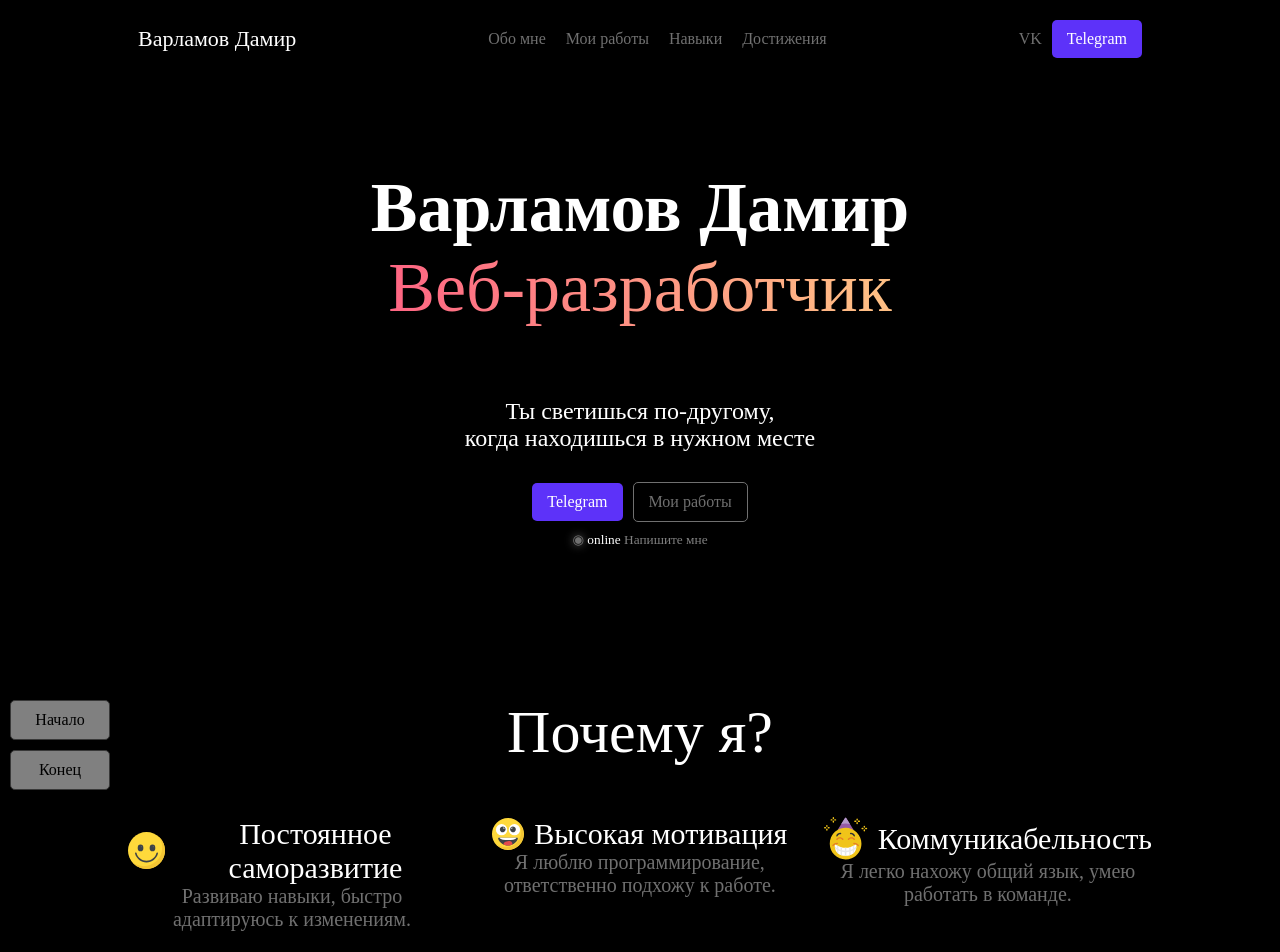
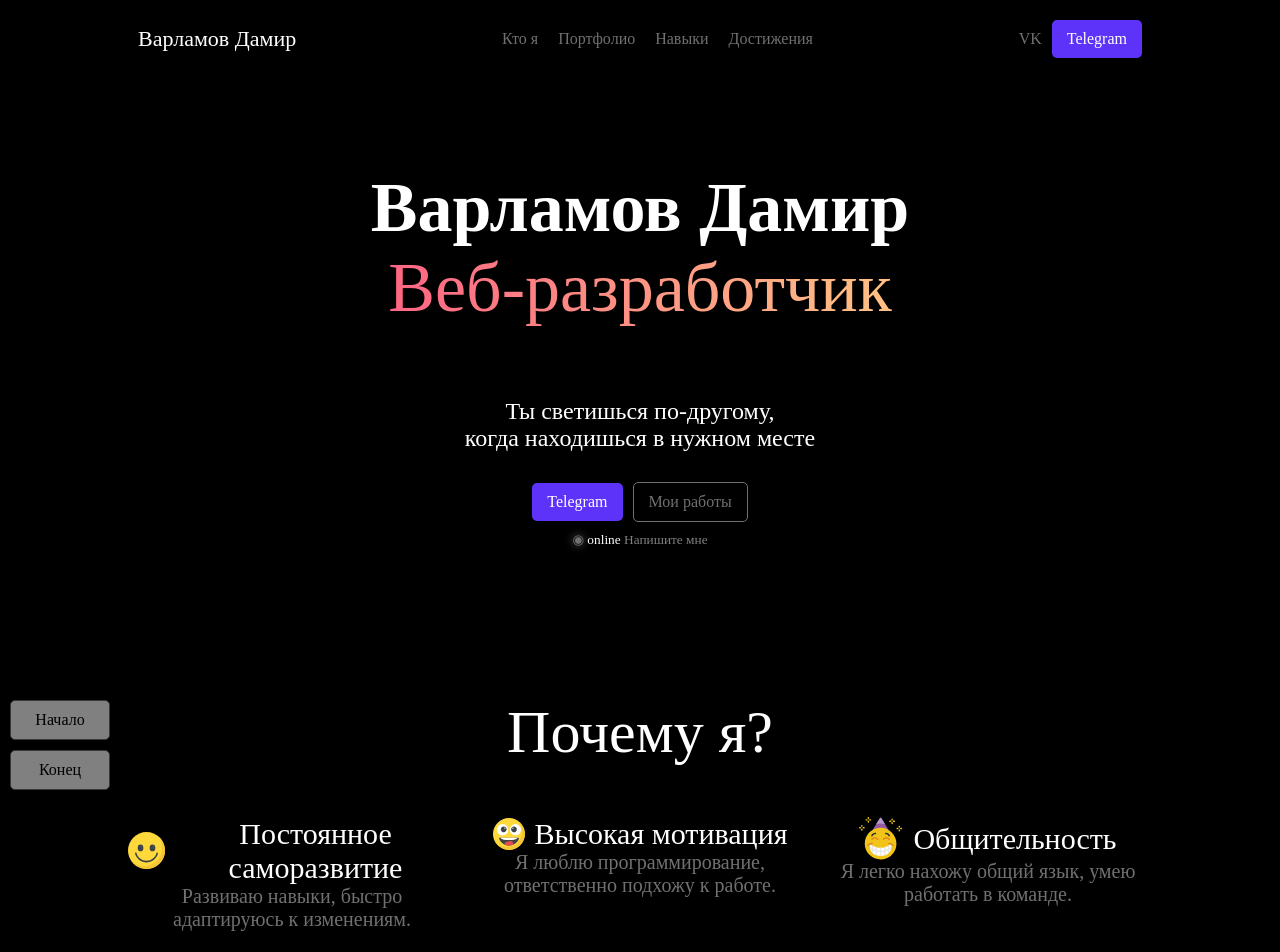
Before and after one commit to Xeney/xeney.github.io, a plain HTML site: page index.html in a window 1280 px wide. Shown: the top 952 px of the page. Drawn offline with Linux system fonts and the light colour scheme; a web font is replaced by a local one.

Commit message:
Обновление стилей

```diff
--- a/index.html
+++ b/index.html
@@ -15,8 +15,8 @@
         </div>
         <nav class="menu">
             <ul>
-                <li><a href="#about">Обо мне</a></li>
-                <li><a href="#works">Мои работы</a></li>
+                <li><a href="#about">Кто я</a></li>
+                <li><a href="#works">Портфолио</a></li>
                 <li><a href="#skills">Навыки</a></li>
                 <li><a href="#progress">Достижения</a></li>
             </ul>
@@ -66,7 +66,7 @@
                 <div class="card">
                     <div style="justify-content: center;" class="list-flex">
                         <img src="./img/icons/Party_emoji.svg" alt="">
-                        <h1>Коммуникабельность</h1>
+                        <h1>Общительность</h1>
                     </div>
                     <p>Я легко нахожу общий язык, умею работать в команде.</p>
                 </div>
@@ -221,8 +221,8 @@
         </div>
         <nav class="menu">
             <ul>
-                <li><a href="#about">Обо мне</a></li>
-                <li><a href="#works">Мои работы</a></li>
+                <li><a href="#about">Кто я</a></li>
+                <li><a href="#works">Портфолио</a></li>
                 <li><a href="#skills">Навыки</a></li>
                 <li><a href="#progress">Достижения</a></li>
             </ul>
--- a/style/style.scss
+++ b/style/style.scss
@@ -396,7 +396,7 @@ a {
                     font-size: 18px;
                 }
                 h1 {
-                    font-size: 35px;
+                    font-size: 30px;
                 }
             }
         }
```
